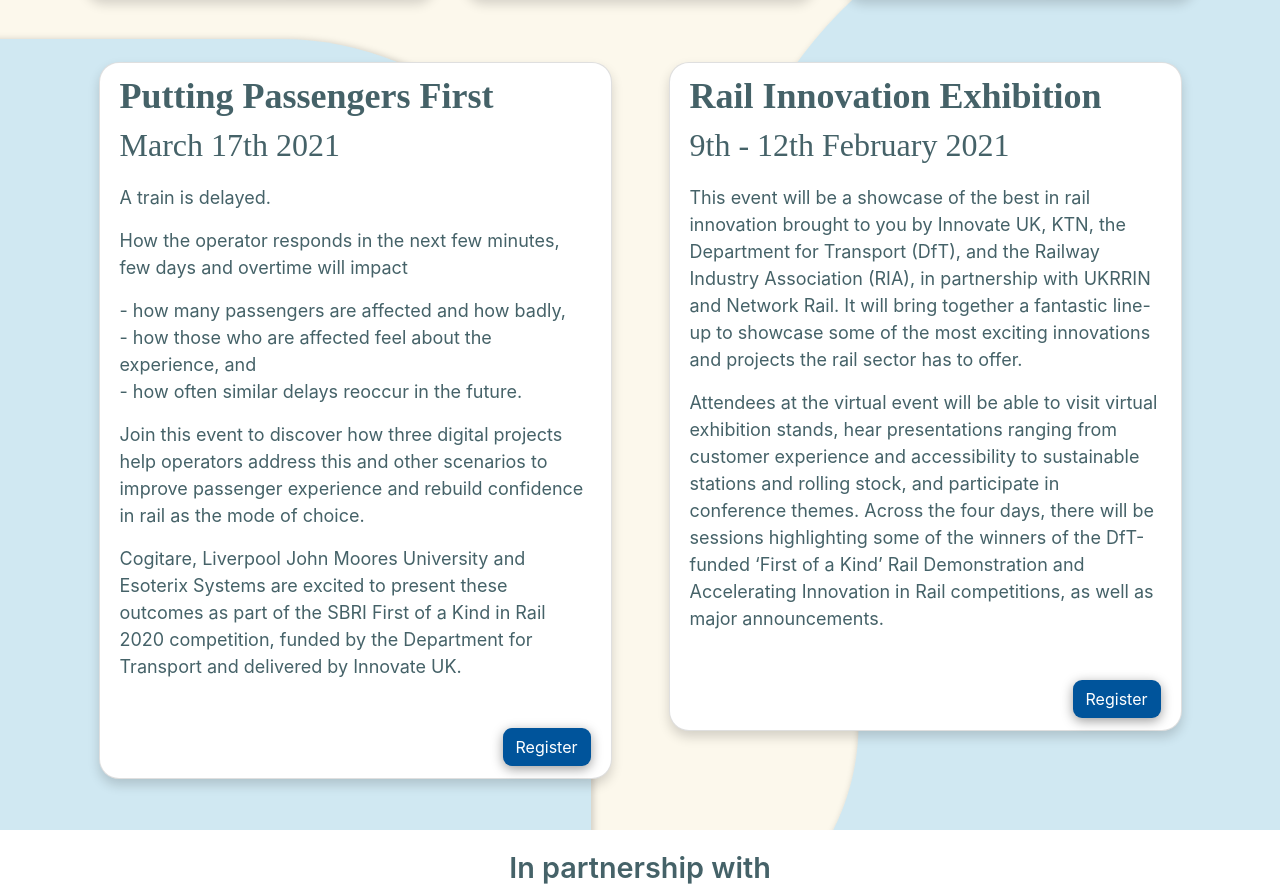
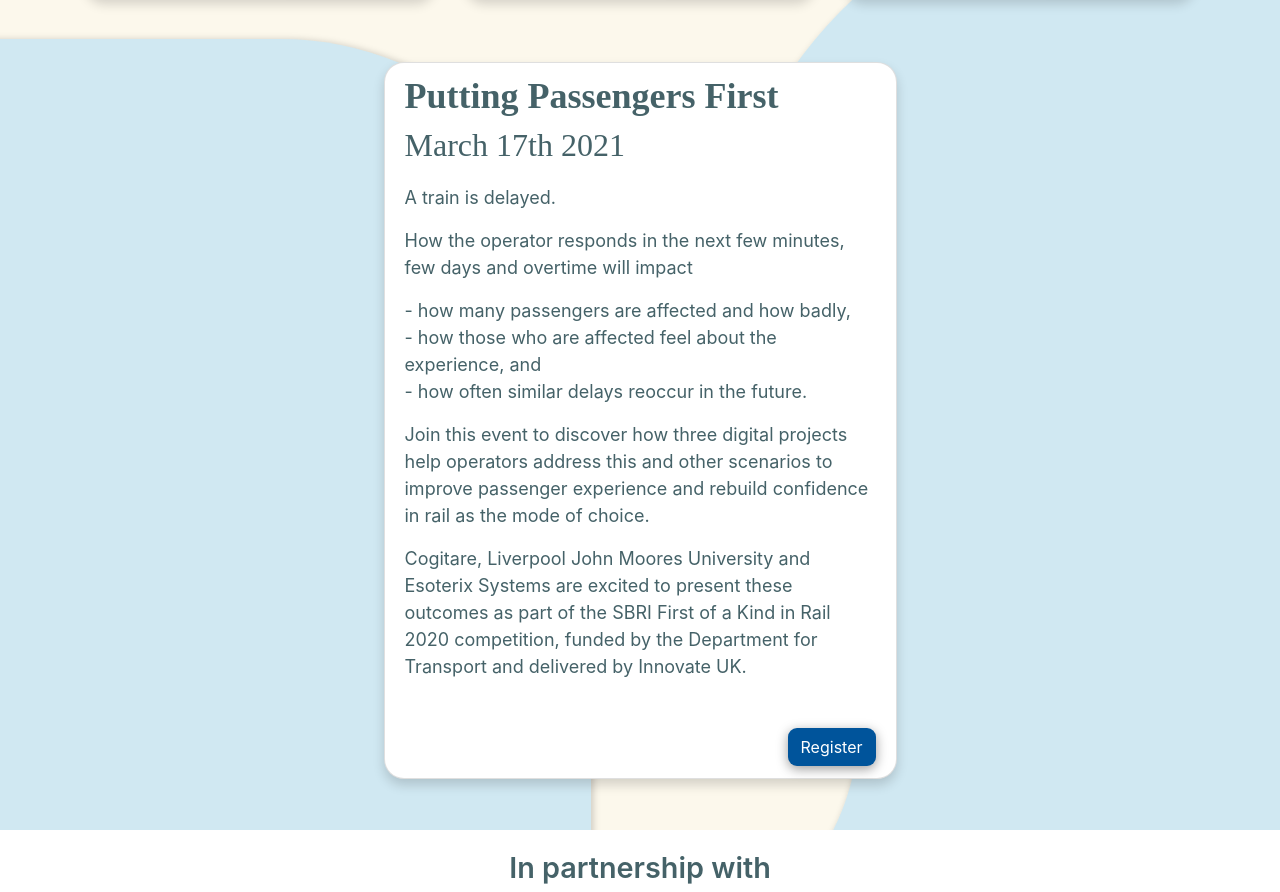
Before and after one commit to passengerfirst/passengerfirst.github.io, a plain HTML site: page index.html in a window 1280 px wide. Shown: the part 1148-2040 px from the top of the page. Drawn offline with nearby package versions, Linux system fonts and the light colour scheme.

Commit message:
Removed Exhibition

```diff
--- a/app.css
+++ b/app.css
@@ -86,6 +86,9 @@ body {
     background-position: 110% 40px;
 }
 
+.center-margin {
+    margin: 0 auto;
+}
 
 /* CARDS */
 .card {
--- a/index.html
+++ b/index.html
@@ -96,7 +96,7 @@
                     <div class="schedule-wrapper">
                         <div class="container">
                             <div class="row">
-                                <div class="col-lg-6 col-xs-12">
+                                <div class="col-lg-6 col-xs-12 center-margin">
                                     <div class="card">
                                         <div class="card-header">
                                             <h1 class="title">
@@ -119,25 +119,6 @@
                                         </div>
                                         <div class="card-footer">
                                             <a href="https://ljmu.zoom.us/webinar/register/WN_MS8J3IIYQBK1a_HyJ0PPFA" target="_blank" class="btn btn-primary">Register</a>
-                                        </div>
-                                    </div>
-                                </div>
-                                <div class="col-lg-6 col-xs-12">
-                                    <div class="card">
-                                        <div class="card-header">
-                                            <h1 class="title">
-                                                Rail Innovation Exhibition
-                                            </h1>
-                                            <h1 class="subtitle">
-                                                9th - 12th February 2021
-                                            </h1>
-                                        </div>
-                                        <div class="card-body">
-                                            <p>This event will be a showcase of the best in rail innovation brought to you by Innovate UK, KTN, the Department for Transport (DfT), and the Railway Industry Association (RIA), in partnership with UKRRIN and Network Rail. It will bring together a fantastic line-up to showcase some of the most exciting innovations and projects the rail sector has to offer.</p>
-                                            <p>Attendees at the virtual event will be able to visit virtual exhibition stands, hear presentations ranging from customer experience and accessibility to sustainable stations and rolling stock, and participate in conference themes. Across the four days, there will be sessions highlighting some of the winners of the DfT-funded ‘First of a Kind’ Rail Demonstration and Accelerating Innovation in Rail competitions, as well as major announcements.</p>
-                                        </div>
-                                        <div class="card-footer">
-                                            <a href="https://ktn-uk.org/events/rail-innovation-exhibition-2021/" target="_blank" class="btn btn-primary">Register</a>
                                         </div>
                                     </div>
                                 </div>
```
